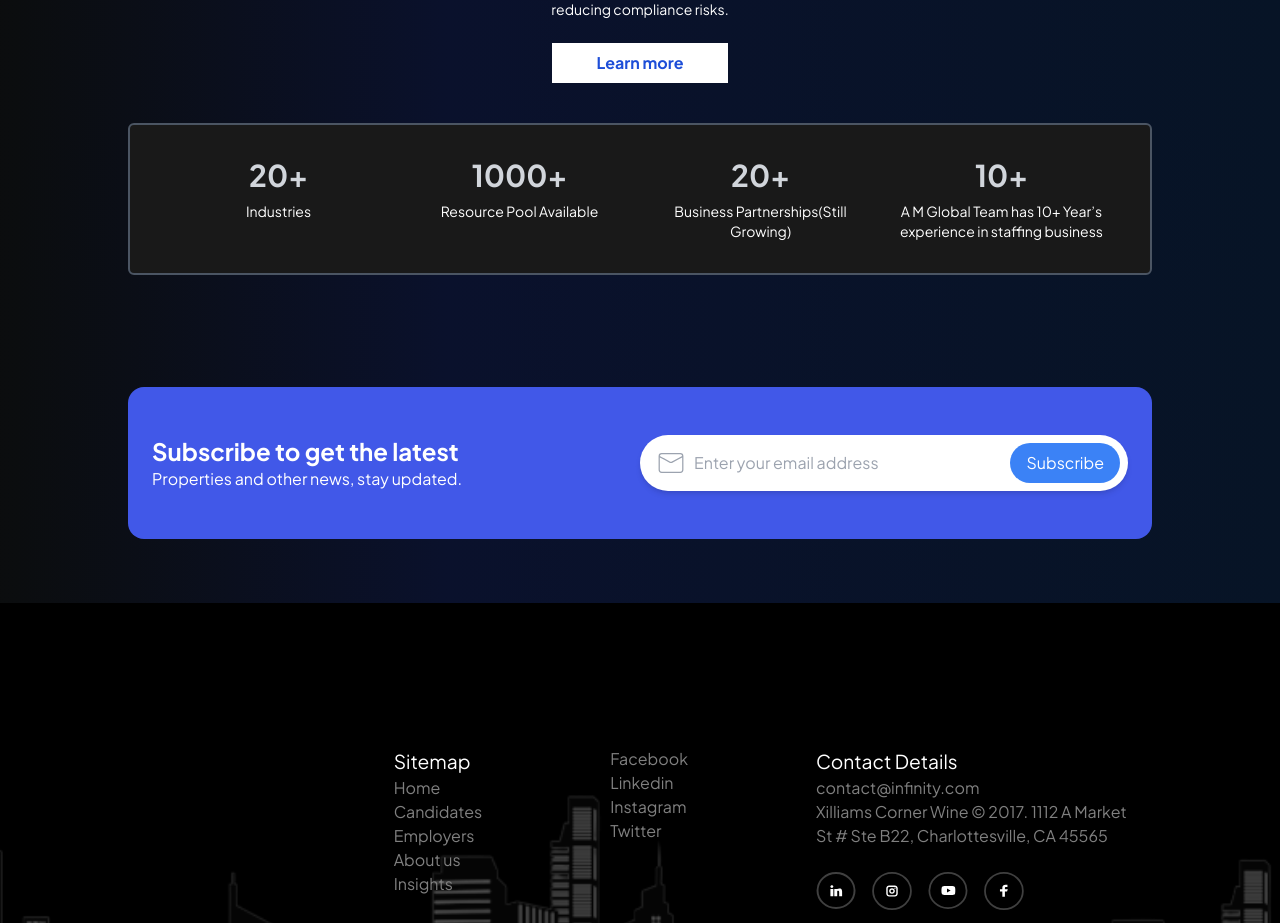
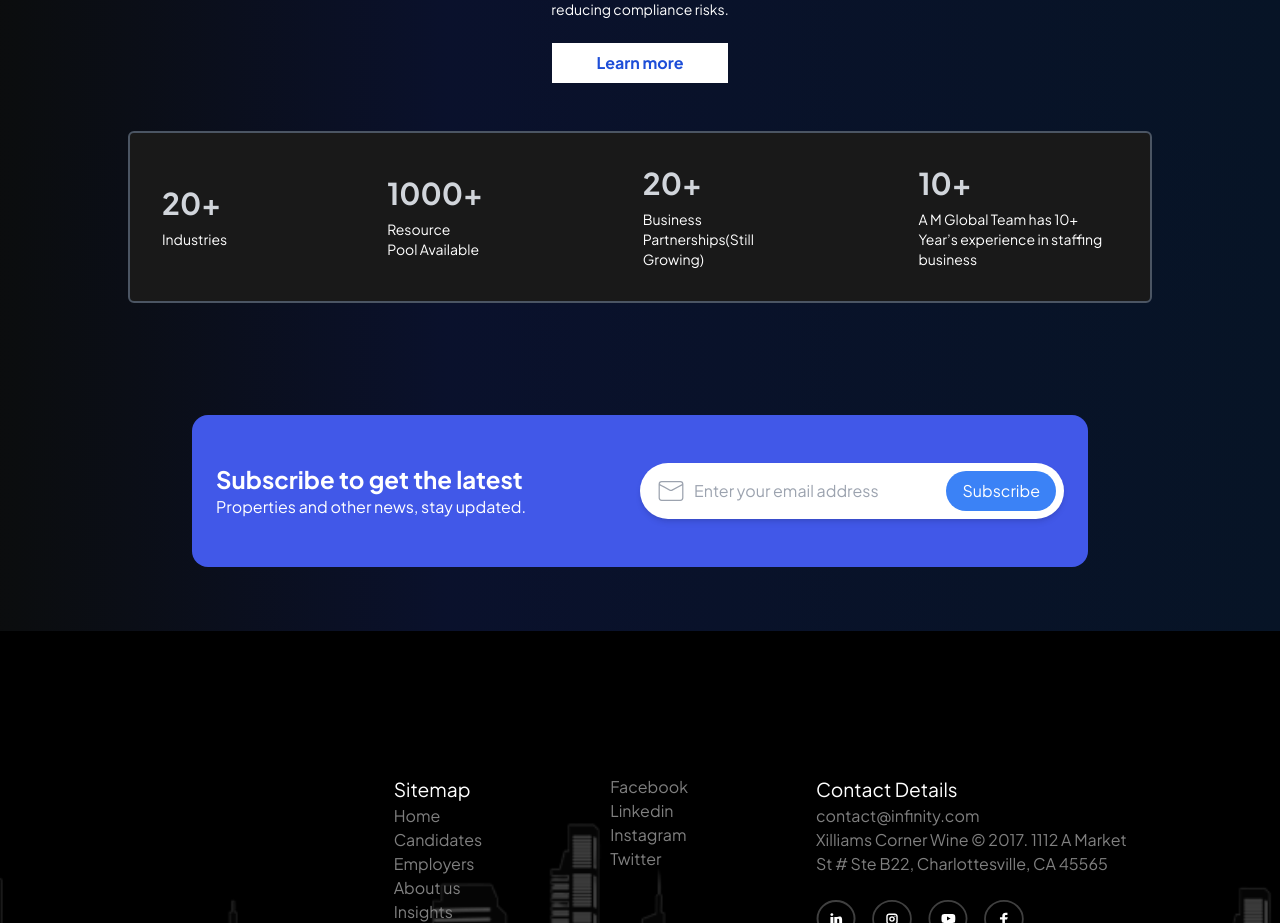
Before and after one commit to Tayyabbutt1133/Amglobe-tailwind-new-design, a React (Vite) app in the folder amglobetailwind/: page / in a window 1280 px wide. Shown: the part 6485-7408 px from the top of the page. Built offline with nearby package versions, Linux system fonts and the light colour scheme.

Commit message:
some changes

```diff
--- a/amglobetailwind/src/components/Impact/Impact.jsx
+++ b/amglobetailwind/src/components/Impact/Impact.jsx
@@ -16,26 +16,26 @@ const Impact = () => {
         </div>
 
               {/* Container two holding stats table  */}
-        <div name="impact-container-two" className="border-2 border-gray-600 bg-[#191919] md:w-[80%] w-[85%] mx-auto  mt-10 p-8 grid md:grid-cols-4 gap-2  rounded-md  2xl:gap-28 xs:grid-cols-2 grid-cols-1 text-center" >
+    <div name="impact-container-two" className="border-2 border-gray-600 bg-[#191919] rounded-md mt-12 md:flex justify-between p-8 items-center w-[80%] mx-auto xl:gap-40 lg:gap-24 sm:gap-16 grid xs:grid-cols-2 grid-cols-1 text-center gap-16 xs:text-left" >
 
           <div className="impactstats space-y-2">
             <h1 className='text-gray-300 font-bold text-3xl'>20+</h1>
             <p className=' text-white lg:text-sm sm:text-[0.6em] text-[0.6em]'>Industries</p>
           </div>
 
-          <div className="impactstats space-y-2">
+          <div className="impactstats space-y-2 2xl:w-72 ">
             <h1 className=' text-gray-300 font-bold text-3xl'>1000+</h1>
-            <p className=' text-white lg:text-sm sm:text-[0.6em] text-[0.6em] 2xl:w-72'>Resource Pool Available</p>
+            <p className=' text-white lg:text-sm sm:text-[0.6em] text-[0.6em] '>Resource Pool Available</p>
           </div>
 
-          <div className="impactstats space-y-2">
+          <div className="impactstats space-y-2 2xl:w-72">
             <h1 className=' text-gray-300 font-bold text-3xl'>20+</h1>
-            <p className=' text-white lg:text-sm sm:text-[0.6em] text-[0.6em] 2xl:w-72'>Business Partnerships(Still Growing)</p>
+            <p className=' text-white lg:text-sm sm:text-[0.6em] text-[0.6em] '>Business Partnerships(Still Growing)</p>
           </div>
 
-          <div className="impactstats space-y-2">
+          <div className="impactstats space-y-2 2xl:w-64">
             <h1 className=' text-gray-300 font-bold text-3xl'>10+</h1>
-            <p className=' text-white lg:text-sm sm:text-[0.6em] text-[0.6em]  2xl:w-64'>A M Global Team has 10+ Year’s experience in staffing business</p>
+            <p className=' text-white lg:text-sm sm:text-[0.6em] text-[0.6em]'>A M Global Team has 10+ Year’s experience in staffing business</p>
           </div>
 
         </div>
--- a/amglobetailwind/src/components/Newsletter/Newsletter.jsx
+++ b/amglobetailwind/src/components/Newsletter/Newsletter.jsx
@@ -3,7 +3,7 @@ import { CiMail } from 'react-icons/ci'
 
 const Newsletter = () => {
   return (
-    <div className="bg-[#4158E8] w-[80%] mx-auto mt-28 py-12 px-6 rounded-2xl flex flex-col lg:flex-row items-center justify-between gap-10">
+    <div className="bg-[#4158E8] w-[70%] mx-auto mt-28 py-12 px-6 rounded-2xl flex flex-col lg:flex-row items-center justify-between gap-10">
       <div className="flex gap-4  text-white">
 
         <div>
```
